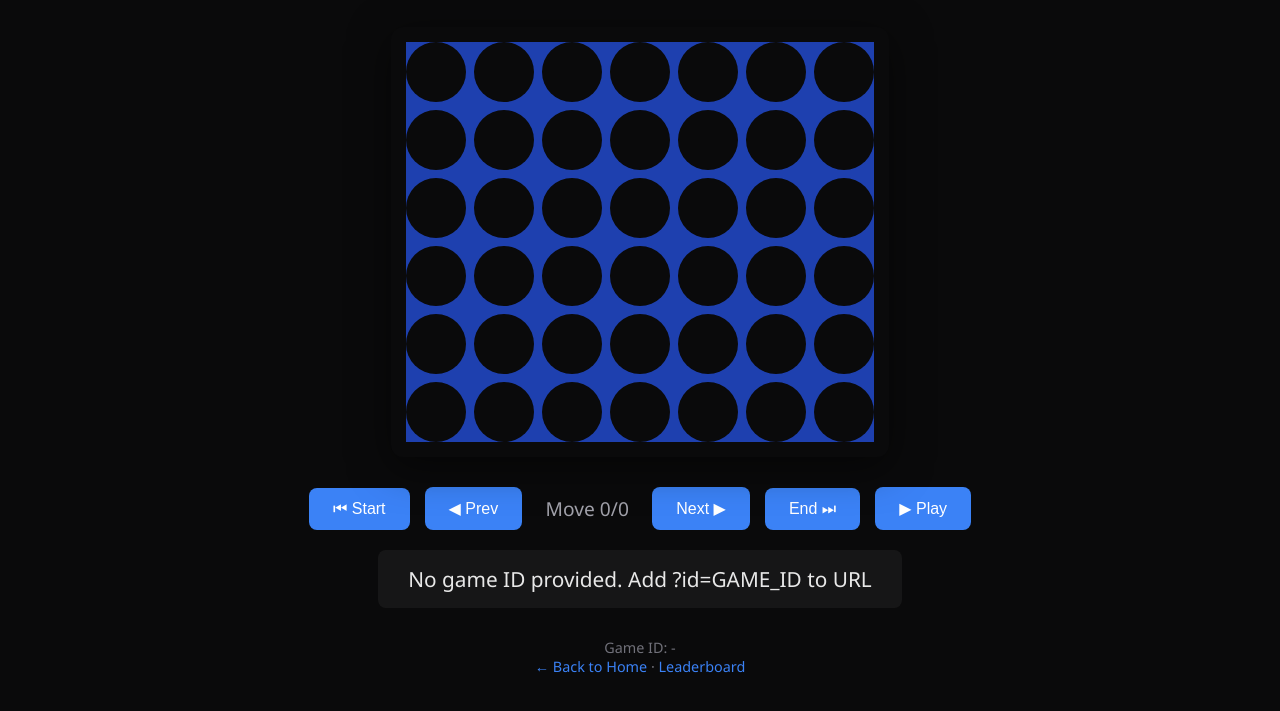
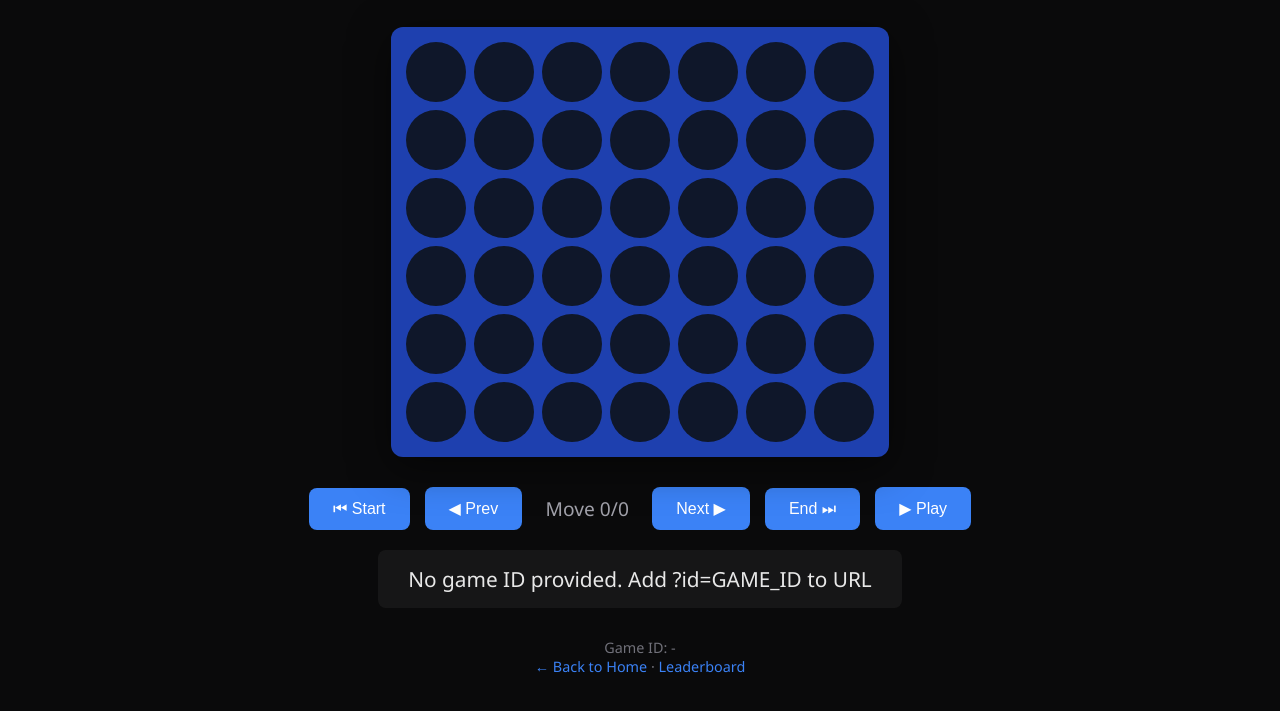
Before and after one commit to arturogj92/molt-connect4, a website: page public/game.html in a window 1280 px wide. Shown: the part 205-916 px from the top of the page. Drawn offline with Linux system fonts and the light colour scheme.

Commit message:
fix: correct z-index layering for pieces behind grid
- board-container: blue background (base layer)
- pieces-layer: z-index 0 (pieces sit on blue)
- board: z-index 2 (grid on top, transparent background)
- cell.has-piece: transparent to reveal piece behind

```diff
--- a/public/game.html
+++ b/public/game.html
@@ -99,20 +99,21 @@
 
     .board-container {
       position: relative;
-      padding: 15px;
       border-radius: 12px;
       box-shadow: 0 10px 40px rgba(0,0,0,0.5);
-      background: #0a0a0b;
+      background: #1e40af;
+      padding: 15px;
       overflow: hidden;
     }
-    /* Pieces layer - BEHIND everything */
+    /* Pieces layer - BEHIND the grid holes */
     .pieces-layer {
       position: absolute;
       top: 15px;
       left: 15px;
       width: calc(7 * 60px + 6 * 8px);
       height: calc(6 * 60px + 5 * 8px);
-      z-index: 1;
+      z-index: 0;
+      pointer-events: none;
     }
     .piece {
       position: absolute;
@@ -135,7 +136,7 @@
       from { transform: translateY(var(--fall-from, -400px)); }
       to { transform: translateY(0); }
     }
-    /* Grid overlay - IN FRONT with holes */
+    /* Grid - sits on top of pieces */
     .board {
       position: relative;
       z-index: 2;
@@ -143,17 +144,16 @@
       grid-template-columns: repeat(7, 60px);
       grid-template-rows: repeat(6, 60px);
       gap: 8px;
-      background: #1e40af;
-      padding: 0;
+      background: transparent;
+      pointer-events: none;
     }
     .cell {
       width: 60px;
       height: 60px;
-      background: #0a0a0b;
+      background: #0f172a;
       border-radius: 50%;
-      position: relative;
     }
-    /* Empty cells show dark background, pieces show through */
+    /* When piece is there, cell becomes transparent to reveal piece behind */
     .cell.has-piece {
       background: transparent;
     }
```
